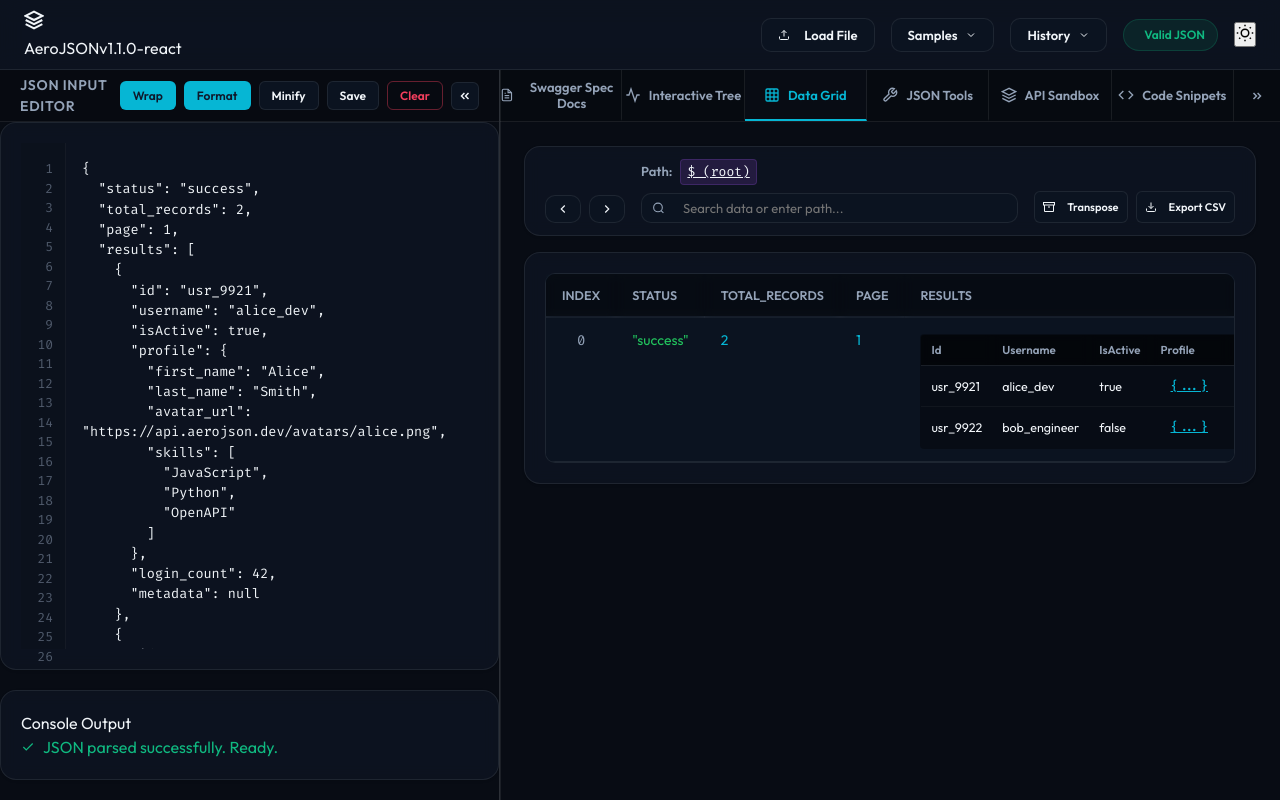
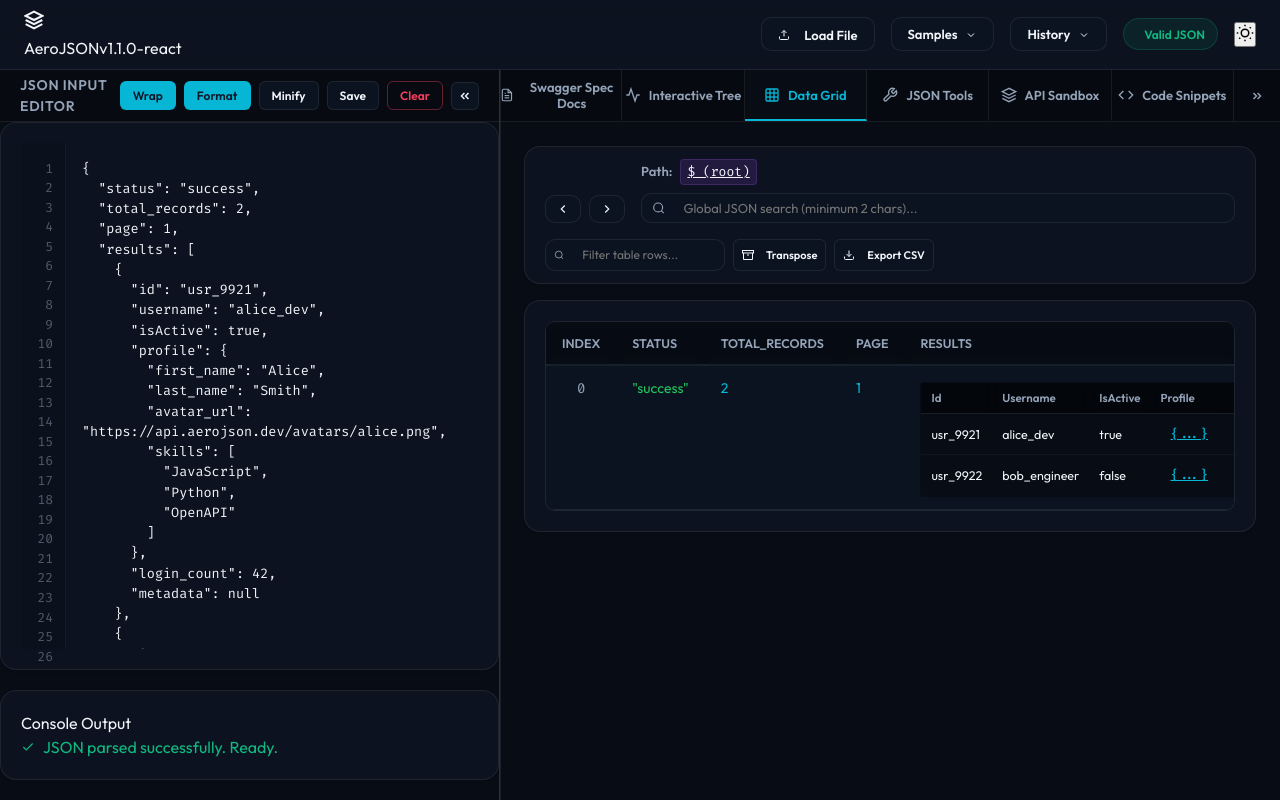
Before and after one commit to ayusht9/json-parser, a React (Vite) app: page / in a window 1280 px wide. Both pictures are taken after a click on the button "Data Grid". Built offline with nearby package versions, Linux system fonts and the light colour scheme.

Commit message:
add search bar

```diff
--- a/src/App.jsx
+++ b/src/App.jsx
@@ -377,7 +377,8 @@ function GridTab({ data }) {
   const [pathHistory, setPathHistory] = useState([]);
   const [historyIndex, setHistoryIndex] = useState(-1);
   const [currentPage, setCurrentPage] = useState(1);
-  const [gridSearch, setGridSearch] = useState('');
+  const [globalSearch, setGlobalSearch] = useState('');
+  const [tableFilter, setTableFilter] = useState('');
   const [sortConfig, setSortConfig] = useState({ key: null, direction: 'asc' });
   const [isTransposed, setIsTransposed] = useState(false);
   const [showDropdown, setShowDropdown] = useState(false);
@@ -536,10 +537,60 @@ function GridTab({ data }) {
 
   const paths = Object.keys(detectedArrays);
 
-  const filteredPaths = React.useMemo(() => {
-    if (!gridSearch || !gridSearch.trim().startsWith('$')) return paths;
-    return paths.filter(p => p.toLowerCase().includes(gridSearch.toLowerCase()));
-  }, [gridSearch, paths]);
+  const searchResults = React.useMemo(() => {
+    if (!globalSearch || globalSearch.trim().length < 2) return [];
+
+    const results = [];
+    const lowerQuery = globalSearch.toLowerCase();
+    let objectsChecked = 0;
+
+    const dfs = (obj, path, depth) => {
+      if (depth > 100 || results.length >= 100 || objectsChecked > 10000) return;
+
+      if (obj === null) {
+        if ("null".includes(lowerQuery)) {
+           results.push({ path, value: "null", type: "null" });
+        }
+        return;
+      }
+
+      const type = typeof obj;
+      if (type !== 'object') {
+        if (String(obj).toLowerCase().includes(lowerQuery)) {
+          results.push({ path, value: String(obj), type });
+        }
+        return;
+      }
+
+      objectsChecked++;
+
+      if (Array.isArray(obj)) {
+        for (let i = 0; i < obj.length; i++) {
+          dfs(obj[i], `${path}[${i}]`, depth + 1);
+          if (results.length >= 100) return;
+        }
+      } else {
+        let keysChecked = 0;
+        for (const key in obj) {
+          if (keysChecked++ > 500) break;
+
+          const isSimple = /^[a-zA-Z_$][a-zA-Z0-9_$]*$/.test(key);
+          const nextPath = path === '$' ?
+            (isSimple ? `$.${key}` : `$["${key.replace(/"/g, '\\"')}"]`) :
+            (isSimple ? `${path}.${key}` : `${path}["${key.replace(/"/g, '\\"')}"]`);
+
+          if (key.toLowerCase().includes(lowerQuery)) {
+             results.push({ path: nextPath, value: `<Key Match>`, type: 'key' });
+          }
+          dfs(obj[key], nextPath, depth + 1);
+          if (results.length >= 100) return;
+        }
+      }
+    };
+
+    dfs(data, '$', 0);
+    return results;
+  }, [data, globalSearch]);
 
   const resolvePath = (obj, path) => {
     if (!path || path === '$') return obj;
@@ -599,22 +650,8 @@ function GridTab({ data }) {
   }, [activeArray]);
 
   const headers = React.useMemo(() => {
-    if (isPrimitiveArray) return originalHeaders;
-    if (gridSearch && gridSearch.trim().startsWith('$')) {
-      const trimmedPath = gridSearch.trim();
-      if (trimmedPath.startsWith(selectedPath)) {
-        const remainder = trimmedPath.slice(selectedPath.length);
-        const match = remainder.match(/^(?:\[(\d+)\])?(?:(?:\.)([a-zA-Z_$][a-zA-Z0-9_$]*)|\["([^"]+)"\]|\['([^']+)'\])?$/);
-        if (match) {
-          const targetCol = match[2] || match[3] || match[4];
-          if (targetCol) {
-            return ['Index', targetCol];
-          }
-        }
-      }
-    }
     return originalHeaders;
-  }, [originalHeaders, isPrimitiveArray, gridSearch, selectedPath]);
+  }, [originalHeaders]);
 
   const handleSort = (key) => {
     let direction = 'asc';
@@ -624,36 +661,15 @@ function GridTab({ data }) {
   };
 
   const processedArray = React.useMemo(() => {
-    if (!gridSearch && !sortConfig.key) return null; // Lazy mode for default view
+    if (!tableFilter && !sortConfig.key) return null; // Lazy mode for default view
 
     let result = [];
     for (let i = 0; i < activeArray.length; i++) {
       result.push({ _originalIndex: i, data: activeArray[i] });
     }
 
-    if (gridSearch) {
-      const lowerSearch = gridSearch.toLowerCase();
-      const isPathSearch = gridSearch.trim().startsWith('$');
-
-      if (isPathSearch) {
-        const trimmedPath = gridSearch.trim();
-        if (trimmedPath === selectedPath) {
-          return result; // Exact array match, show all items
-        }
-        if (trimmedPath.startsWith(selectedPath)) {
-          const remainder = trimmedPath.slice(selectedPath.length);
-          const match = remainder.match(/^(?:\[(\d+)\])?(?:(?:\.)([a-zA-Z_$][a-zA-Z0-9_$]*)|\["([^"]+)"\]|\['([^']+)'\])?$/);
-          if (match) {
-            if (match[1]) {
-              const targetIndex = parseInt(match[1], 10);
-              return result.filter(item => item._originalIndex === targetIndex);
-            } else {
-              return result; // Filtered by column only, so return all rows
-            }
-          }
-        }
-      }
-
+    if (tableFilter) {
+      const lowerSearch = tableFilter.toLowerCase();
       result = result.filter(item => {
         try {
           return JSON.stringify(item.data).toLowerCase().includes(lowerSearch);
@@ -680,7 +696,7 @@ function GridTab({ data }) {
       });
     }
     return result;
-  }, [activeArray, gridSearch, sortConfig, isPrimitiveArray, selectedPath]);
+  }, [activeArray, tableFilter, sortConfig, isPrimitiveArray, selectedPath]);
 
   const totalRecords = processedArray ? processedArray.length : activeArray.length;
   const totalPages = Math.max(1, Math.ceil(totalRecords / pageSize));
@@ -913,74 +929,66 @@ function GridTab({ data }) {
             <svg width="14" height="14" viewBox="0 0 24 24" fill="none" stroke="currentColor" strokeWidth="2"><circle cx="11" cy="11" r="8"></circle><line x1="21" y1="21" x2="16.65" y2="16.65"></line></svg>
             <input
               type="text"
-              placeholder="Search data or enter path..."
-              value={gridSearch}
+              placeholder="Global JSON search (minimum 2 chars)..."
+              value={globalSearch}
               onFocus={() => setShowDropdown(true)}
               onBlur={() => setTimeout(() => setShowDropdown(false), 200)}
               onKeyDown={(e) => {
                 if (e.key === 'ArrowDown') {
                   e.preventDefault();
-                  setFocusedSuggestionIndex(prev => Math.min(prev + 1, filteredPaths.length - 1));
+                  setFocusedSuggestionIndex(prev => Math.min(prev + 1, searchResults.length - 1));
                   setShowDropdown(true);
                 } else if (e.key === 'ArrowUp') {
                   e.preventDefault();
                   setFocusedSuggestionIndex(prev => Math.max(prev - 1, -1));
                 } else if ((e.key === 'Enter' || e.key === 'Tab') && showDropdown && focusedSuggestionIndex >= 0) {
                   e.preventDefault();
-                  const selected = filteredPaths[focusedSuggestionIndex];
-                  handleSelectPath(selected);
-                  setGridSearch(selected);
+                  const selected = searchResults[focusedSuggestionIndex];
+                  if (selected) {
+                    handleSelectPath(selected.path);
+                  }
                   setShowDropdown(false);
                 } else if (e.key === 'Escape') {
                   setShowDropdown(false);
                 }
               }}
               onChange={(e) => {
-                const val = e.target.value;
-                setGridSearch(val);
+                setGlobalSearch(e.target.value);
                 setShowDropdown(true);
                 setFocusedSuggestionIndex(-1);
-                setCurrentPage(1);
-
-                if (val.trim().startsWith('$')) {
-                  const trimmedPath = val.trim();
-                  const sortedPaths = Object.keys(detectedArrays).sort((a, b) => b.length - a.length);
-                  const matchedPath = sortedPaths.find(p => trimmedPath === p || trimmedPath.startsWith(p + '[') || trimmedPath.startsWith(p + '.'));
-
-                  if (matchedPath) {
-                    handleSelectPath(matchedPath);
-                  }
-                }
               }}
               style={{ width: '100%', border: 'none', background: 'transparent', outline: 'none', color: 'var(--text-primary)', padding: '6px 8px', fontSize: '13px' }}
             />
-            {showDropdown && filteredPaths.length > 0 && (
+            {showDropdown && searchResults.length > 0 && (
               <ul className="custom-dropdown" style={{
                 position: 'absolute', top: 'calc(100% + 4px)', left: 0, right: 0,
-                maxHeight: '200px', overflowY: 'auto',
+                maxHeight: '300px', overflowY: 'auto',
                 background: 'var(--bg-app)', border: '1px solid var(--border-color)',
                 borderRadius: '4px', zIndex: 9999, margin: 0, padding: '4px 0',
                 listStyle: 'none', boxShadow: '0 4px 12px rgba(0,0,0,0.5)'
               }}>
-                {filteredPaths.map((p, idx) => {
+                {searchResults.map((res, idx) => {
                   const isFocused = idx === focusedSuggestionIndex;
                   return (
                     <li
-                      key={p}
+                      key={`${res.path}-${idx}`}
                       onMouseDown={(e) => {
-                        e.preventDefault(); // Prevent input onBlur from firing first
-                        handleSelectPath(p);
-                        setGridSearch(p);
+                        e.preventDefault();
+                        handleSelectPath(res.path);
                         setShowDropdown(false);
                       }}
                       onMouseEnter={() => setFocusedSuggestionIndex(idx)}
                       style={{
-                        padding: '6px 12px', cursor: 'pointer', fontSize: '12px', fontFamily: 'var(--font-mono)',
+                        padding: '8px 12px', cursor: 'pointer', fontSize: '12px', fontFamily: 'var(--font-mono)',
                         background: isFocused ? 'var(--bg-hover, rgba(255,255,255,0.1))' : 'transparent',
-                        color: isFocused ? 'var(--text-primary)' : 'var(--text-muted)'
+                        color: isFocused ? 'var(--text-primary)' : 'var(--text-muted)',
+                        display: 'flex', flexDirection: 'column', gap: '4px', borderBottom: '1px solid var(--border-color)'
                       }}
                     >
-                      {p}
+                      <div style={{ color: 'var(--accent-cyan)', fontWeight: 'bold', wordBreak: 'break-all' }}>{res.path}</div>
+                      <div style={{ color: res.type === 'key' ? 'var(--json-key)' : 'var(--text-primary)', fontSize: '11px', whiteSpace: 'nowrap', overflow: 'hidden', textOverflow: 'ellipsis' }}>
+                        {res.value.length > 100 ? res.value.substring(0, 100) + '...' : res.value}
+                      </div>
                     </li>
                   );
                 })}
@@ -988,8 +996,18 @@ function GridTab({ data }) {
             )}
           </div>
         </div>
-        <div className="grid-actions" style={{ display: 'flex', alignItems: 'flex-end' }}>
-          <button onClick={() => setIsTransposed(!isTransposed)} className={`btn btn-xs ${isTransposed ? 'btn-primary' : 'btn-secondary'}`} style={{ height: '32px', marginRight: '8px' }}>
+        <div className="grid-actions" style={{ display: 'flex', alignItems: 'flex-end', gap: '8px' }}>
+          <div className="search-box" style={{ width: '180px', background: 'var(--bg-input)', padding: '0 8px', display: 'flex', alignItems: 'center', height: '32px' }}>
+            <svg width="12" height="12" viewBox="0 0 24 24" fill="none" stroke="currentColor" strokeWidth="2"><circle cx="11" cy="11" r="8"></circle><line x1="21" y1="21" x2="16.65" y2="16.65"></line></svg>
+            <input
+              type="text"
+              placeholder="Filter table rows..."
+              value={tableFilter}
+              onChange={(e) => { setTableFilter(e.target.value); setCurrentPage(1); }}
+              style={{ width: '100%', border: 'none', background: 'transparent', outline: 'none', color: 'var(--text-primary)', padding: '4px 8px', fontSize: '12px' }}
+            />
+          </div>
+          <button onClick={() => setIsTransposed(!isTransposed)} className={`btn btn-xs ${isTransposed ? 'btn-primary' : 'btn-secondary'}`} style={{ height: '32px' }}>
             <svg width="12" height="12" viewBox="0 0 24 24" fill="none" stroke="currentColor" strokeWidth="2" style={{ marginRight: '4px' }}>
               <polyline points="21 8 21 21 3 21 3 8"></polyline>
               <rect x="1" y="3" width="22" height="5"></rect>
```
